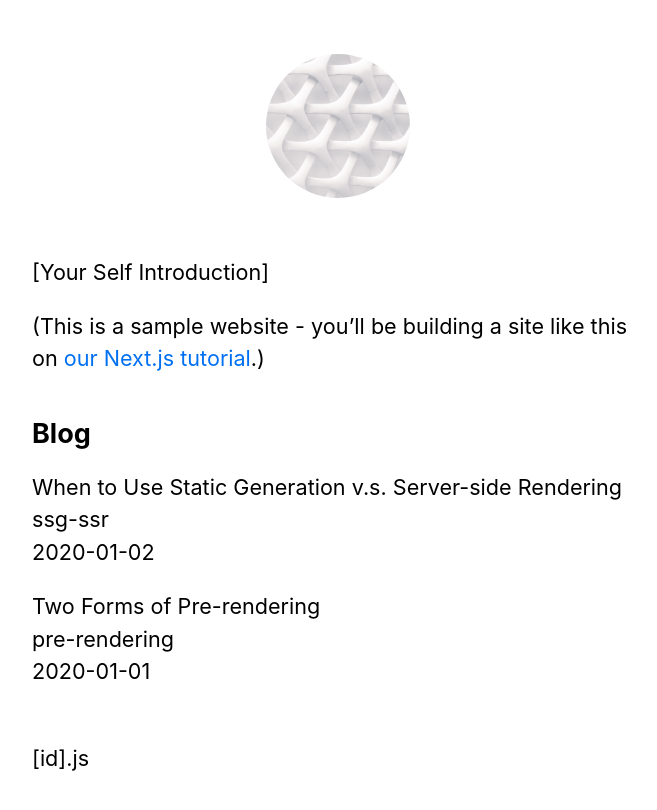
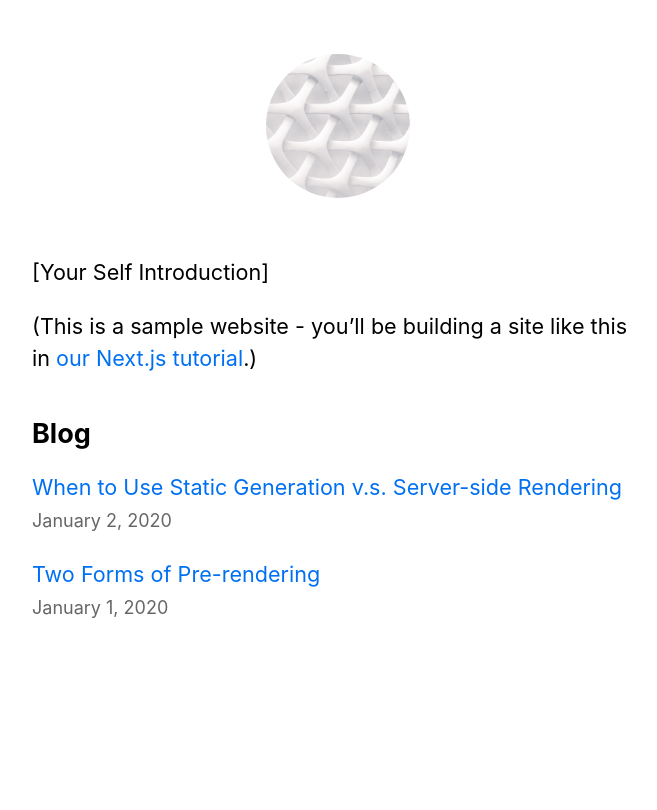
Before and after one commit to diogosantana2011/myApp, a Next.js app: page / in a window 1280 px wide. Shown: the top 810 px of the page, without its empty margins (302-959 px from the left). Built offline with nearby package versions, Linux system fonts and the light colour scheme.

Commit message:
(TASK): Learning - day 4

```diff
--- /dev/null
+++ b/components/date.js
@@ -0,0 +1,7 @@
+import { parseISO, format } from 'date-fns';
+
+export default function Date({ dateString }) {
+  if (!dateString) return;
+  const date = parseISO(dateString);
+  return <time dateTime={dateString}>{format(date, 'LLLL d, yyyy')}</time>;
+};
--- a/package.json
+++ b/package.json
@@ -13,10 +13,13 @@
     "start": "next start"
   },
   "dependencies": {
+    "date-fns": "2.30.0",
     "gray-matter": "4.0.3",
     "next": "latest",
     "react": "18.2.0",
-    "react-dom": "18.2.0"
+    "react-dom": "18.2.0",
+    "remark": "15.0.1",
+    "remark-html": "16.0.1"
   },
   "engines": {
     "node": ">=18"
--- a/pages/index.js
+++ b/pages/index.js
@@ -2,6 +2,39 @@
 import Layout, { siteTitle } from '../components/layout';
 import utilStyles from '../styles/utils.module.css';
 import { getSortedPostsData } from '../utils/posts';
+import Link from 'next/link';
+import Date from '../components/date';
+
+export default function Home({ allPostsData }) {
+  return (
+    <Layout home>
+      <Head>
+        <title>{siteTitle}</title>
+      </Head>
+      <section className={utilStyles.headingMd}>
+        <p>[Your Self Introduction]</p>
+        <p>
+          (This is a sample website - you’ll be building a site like this in{' '}
+          <a href="https://nextjs.org/learn">our Next.js tutorial</a>.)
+        </p>
+      </section>
+      <section className={`${utilStyles.headingMd} ${utilStyles.padding1px}`}>
+        <h2 className={utilStyles.headingLg}>Blog</h2>
+        <ul className={utilStyles.list}>
+          {allPostsData.map(({ id, date, title }) => (
+            <li className={utilStyles.listItem} key={id}>
+              <Link href={`/posts/${id}`}>{title}</Link>
+              <br />
+              <small className={utilStyles.lightText}>
+                <Date dateString={date} />
+              </small>
+            </li>
+          ))}
+        </ul>
+      </section>
+    </Layout>
+  );
+}
 
 export async function getStaticProps() {
   const allPostsData = getSortedPostsData();
@@ -11,34 +44,3 @@
     },
   };
 }
-
-export default function Home ({ allPostsData }) {
-  return (
-    <Layout home>
-      <Head>
-        <title>{siteTitle}</title>
-      </Head>
-      <section className={utilStyles.headingMd}>
-        <p>[Your Self Introduction]</p>
-        <p>
-          (This is a sample website - you’ll be building a site like this on{' '}
-          <a href="https://nextjs.org/learn">our Next.js tutorial</a>.)
-        </p>
-      </section>
-      <section className={`${utilStyles.headingMd} ${utilStyles.padding1px}`}>
-        <h2 className={utilStyles.headingLg}>Blog</h2>
-        <ul className={utilStyles.list}>
-          {allPostsData.map(({ id, date, title }) => (
-            <li className={utilStyles.listItem} key={id}>
-              {title}
-              <br />
-              {id}
-              <br />
-              {date}
-            </li>
-          ))}
-        </ul>
-      </section>
-    </Layout>
-  );
-}
--- a/pages/posts/[id].js
+++ b/pages/posts/[id].js
@@ -1,14 +1,28 @@
 import Layout from '../../components/layout';
 import { getAllPostIds, getPostData } from '../../utils/posts';
+import Head from 'next/head';
+import Date from '../../components/date';
+import utilStyles from '../../styles/utils.module.css';
 
 export default function Post({ postData }) {
-  return <Layout>
-    {postData.title}
-    <br/>
-    {postData.id}
-    <br/>
-    {postData.date}
-  </Layout>;
+  return (
+    <Layout>
+      <Head>
+        <title>{postData.title}</title>
+      </Head>
+      <article>
+        <h1 className={utilStyles.headingXl}>{postData.title}</h1>
+        <div className={utilStyles.lightText}>
+          <Date dateString={postData.date} />
+        </div>
+        <div dangerouslySetInnerHTML={{ __html: postData.contentHtml }} />
+      </article>
+      {`Page title is: ${postData.title}`}
+      <br/>
+      {`Page id is ${postData.id}`}
+      <br/>
+  </Layout>
+  );
 }
 
 export async function getStaticPaths() {
@@ -20,7 +34,7 @@
   }
 
   export async function getStaticProps({ params }) {
-    const postData = getPostData(params.id);
+    const postData = await getPostData(params.id);
     return {
       props: {
         postData,
--- a/utils/posts.js
+++ b/utils/posts.js
@@ -1,8 +1,16 @@
 import fs from 'fs'
 import path from 'path';
 import matter from 'gray-matter';
+import { remark } from 'remark';
+import html from 'remark-html';
 
-const postsDirectory = path.join(process.cwd(), '/pages/posts');
+/**
+ * note that below directory requires to be changed
+ * to its own folder within root, due to [id].js
+ * attempting to read itself as a file when looking for invalid date.
+ */
+
+const postsDirectory = path.join(process.cwd(), '/posts');
 
 export function getSortedPostsData() {
   // Get file names under /posts
@@ -61,16 +69,22 @@
   });
 };
 
-export function getPostData(id) {
+export async function getPostData(id) {
   const fullPath = path.join(postsDirectory, `${id}.md`);
   const fileContents = fs.readFileSync(fullPath, 'utf8');
 
   // Use gray-matter to parse the post metadata section
   const matterResult = matter(fileContents);
+  // Use remark to convert markdown into HTML string
+  const processedContent = await remark()
+    .use(html)
+    .process(matterResult.content);
+  const contentHtml = processedContent.toString();
 
   // Combine the data with the id
   return {
     id,
+    contentHtml,
     ...matterResult.data,
   };
 }
```
Also changed, not shown: posts/pre-rendering.md (renamed from pages/posts/pre-rendering.md, +1 -1 lines), posts/ssg-ssr.md (renamed from pages/posts/ssg-ssr.md).
